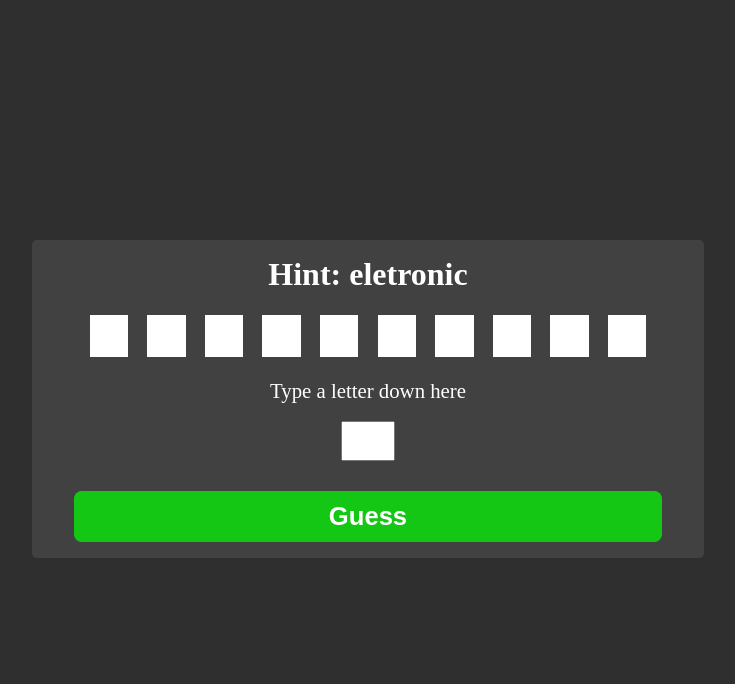
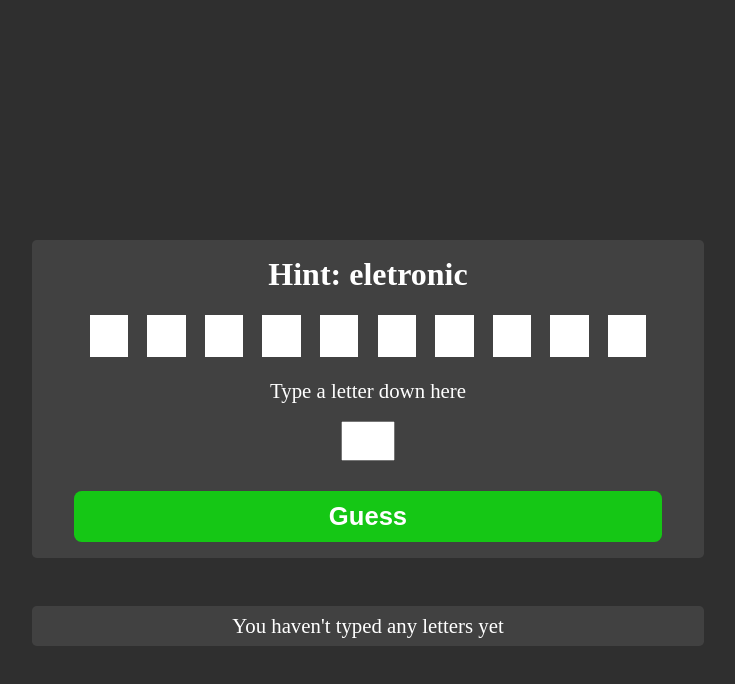
Before and after one commit to igor-ign/SecretWord, a React (Create React App) app in the folder secret_word/: page / in a window 1280 px wide. Both pictures are taken after a click on the button "Play". Shown: the top 684 px of the page, without its empty margins (272-1007 px from the left). Built offline with nearby package versions, Linux system fonts and the light colour scheme.

Commit message:
Now the game has a letter history

```diff
--- a/secret_word/src/index.css
+++ b/secret_word/src/index.css
@@ -15,5 +15,7 @@ html {
   --primary2: rgb(65, 65, 65);
   --button: rgb(21, 199, 21);
   --button-hover: rgb(15, 207, 15);
+  --correct-letter: rgb(72, 207, 72);
+  --wrong-letter: rgb(227, 64, 64);
 
 }
--- /dev/null
+++ b/secret_word/src/ui/components/History/History.component.jsx
@@ -0,0 +1,16 @@
+import './History.styles.css'
+
+export const History = ({history}) => {
+    return (
+        <>
+            {
+                history.map((item) => {
+                    return <p className={`history__letter ${item.isCorrect? 'correct' : 'wrong'}`}>{item.letter}</p>
+
+                })
+            }
+        </>
+
+    )
+
+}
--- /dev/null
+++ b/secret_word/src/ui/components/History/History.styles.css
@@ -0,0 +1,21 @@
+.history__letter {
+    padding: .3em;
+    margin: .3em;
+    width: 3em;
+    text-align: center;
+    font-weight: 700;
+    font-size: 1.5rem;
+    border-radius: .2em;
+
+}
+
+.correct {
+    background-color: var(--correct-letter);
+
+}
+
+.wrong {
+    background-color: var(--wrong-letter);
+    color: white;
+
+}
--- a/secret_word/src/ui/components/index.js
+++ b/secret_word/src/ui/components/index.js
@@ -1 +1,2 @@
 export { Button } from './Button/Button.component'
+export { History } from './History/History.component'
--- a/secret_word/src/ui/screens/Game/Game.screen.jsx
+++ b/secret_word/src/ui/screens/Game/Game.screen.jsx
@@ -1,6 +1,6 @@
 import { useState } from 'react'
 
-import { Button } from '../../components/index'
+import { Button, History } from '../../components/index'
 
 import './Game.styles.css'
 
@@ -8,7 +8,7 @@ export const Game = ({wordHint, wordLetters}) => {
     const [isInputDisabled, setIsInputDisabled] = useState(false)
     const [isUserWinner, setIsUserWinner] = useState(false)
     const [attempt, setAttempt] = useState()
-    const [letterHistory, setLetterHistory] = useState()
+    const [letterHistory, setLetterHistory] = useState([])
 
     const handleStoreAttempt = (e) => {
         setIsInputDisabled(true)
@@ -75,12 +75,17 @@ export const Game = ({wordHint, wordLetters}) => {
                 </label>
 
                 <Button
-                text={isUserWinner? 'You win' : 'Guess'}
+                text={isUserWinner? 'You win!' : 'Guess'}
                 handleFunction={handleValidateAttempt}
                 isButtonDisabled={isUserWinner}
                 />
 
                 {isUserWinner && <Button text='Play again' handleFunction={() => window.location.reload()}/>}
+
+            </div>
+
+            <div className="history">
+                {letterHistory.length > 0? <History history={letterHistory}/> : <p className='empty__history'>You haven't typed any letters yet</p>}
 
             </div>
 
--- a/secret_word/src/ui/screens/Game/Game.styles.css
+++ b/secret_word/src/ui/screens/Game/Game.styles.css
@@ -75,6 +75,25 @@
 
 }
 
+.history {
+    display: flex;
+    flex-wrap: wrap;
+    justify-content: center;
+    width: 42em;
+    max-width: 95%;
+    background-color: var(--primary2);
+    margin: auto;
+    border-radius: .3em;
+    padding: .5em;
+
+}
+
+.empty__history {
+    color: white;
+    font-size: 1.3rem;
+
+}
+
 @media (max-width: 525px) {
     .letter {
         width: 1em;
@@ -90,3 +109,11 @@
     }
 
 }
+
+@media (max-width: 300px) {
+    .game__content {
+        margin: 6em auto 3em auto;
+
+    }
+
+}
```
